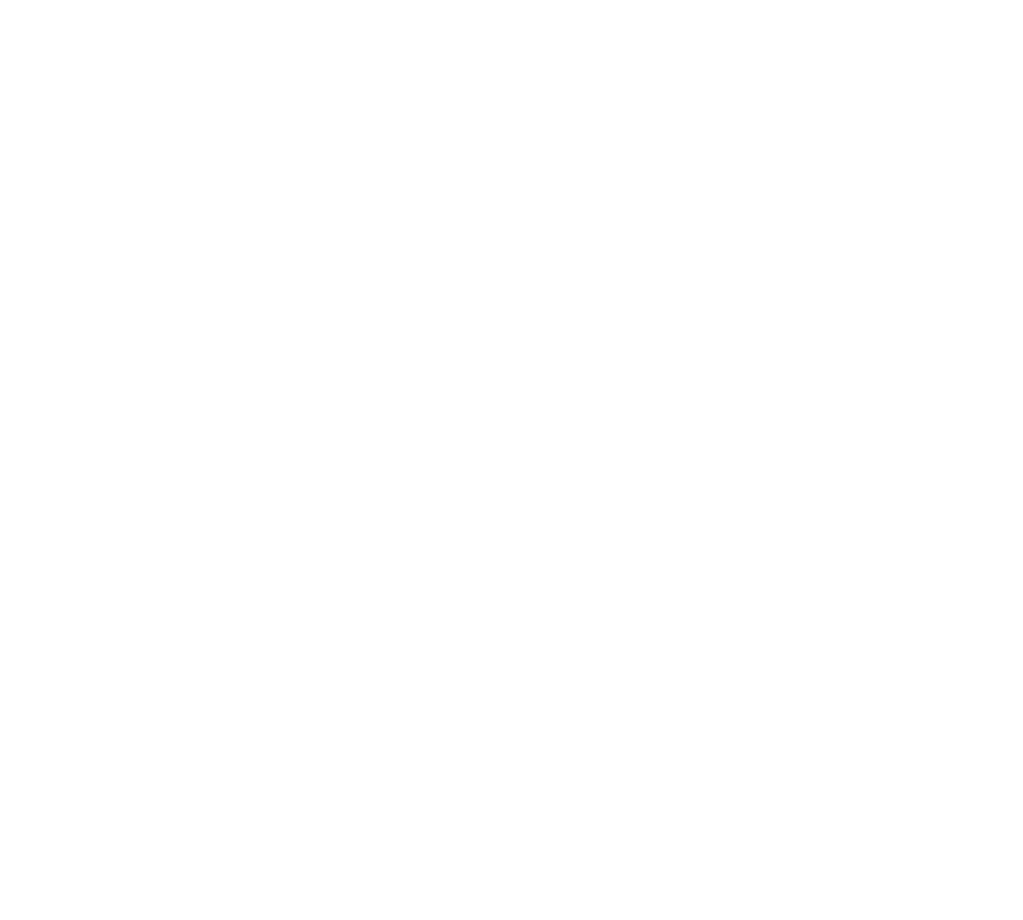
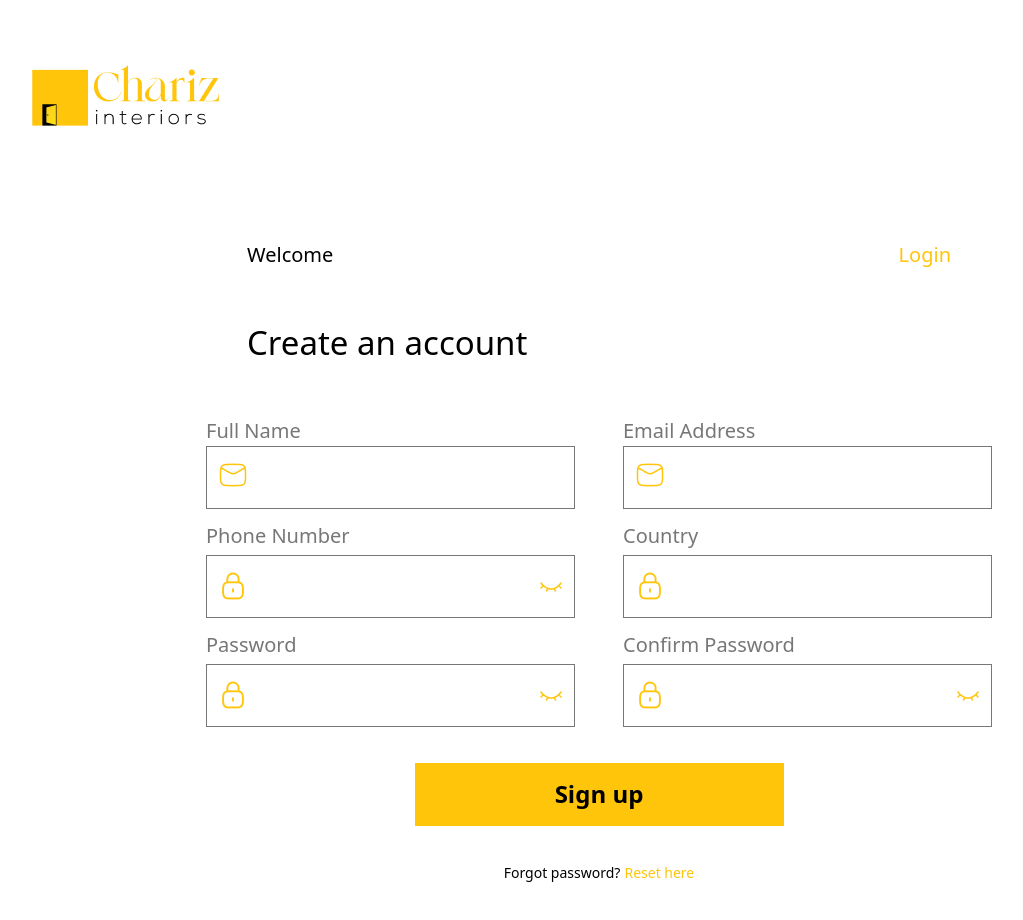
Before and after one commit to brsekani/Charix-interiors, a React (Vite) app: page /signup in a window 1280 px wide. Before the commit this address had no page. Shown: the top 920 px of the page, without its empty margins (41-1064 px from the left). Before the commit the page ends 800 px from the top, so only its background shows below. Built offline with nearby package versions, Linux system fonts and the light colour scheme.

Commit message:
Done with sign up page

```diff
--- a/src/App.jsx
+++ b/src/App.jsx
@@ -12,7 +12,7 @@
     <BrowserRouter>
       <Routes>
         <Route path="login" element={<Login />} />
-        <Route path="login/signup" element={<Signup />} />
+        <Route path="signup" element={<Signup />} />
         <Route element={<AppLayout />}>
           <Route index element={<Navigate replace to="home" />} />
           <Route path="home" element={<Homepage />} />
--- a/src/Pages/Login.jsx
+++ b/src/Pages/Login.jsx
@@ -33,7 +33,7 @@
           </div>
           <div className="flex lg:mt-44 lg:gap-32 gap-14">
             <p className="text-[20px] cursor-default">Welcome back</p>
-            <NavLink to="signup">
+            <NavLink to="/signup">
               <p className="text-[20px] text-[#FFC50A] cursor-pointer">
                 Sign up here
               </p>
--- a/src/Pages/Signup.jsx
+++ b/src/Pages/Signup.jsx
@@ -1,57 +1,178 @@
-import backgroundImage from "/public/The Simple Serenity of Soft Minimalism 1.png";
+import { useState } from "react";
+
+import { IoEyeSharp } from "react-icons/io5";
+
 import logoImg from "../../public/Chariz Interiors 1.png";
 import mailIcon from "/public/mail-01.png";
 import lockIcon from "/public/square-lock-02.png";
+import eyeBrown from "/public/view-off.png";
+import { NavLink } from "react-router-dom";
 
 function Signup() {
+  const [showPasswordPhoneNumber, setShowPasswordPhoneNumber] = useState(false);
+  const [showPasswordPassword, setShowPasswordPassword] = useState(false);
+  const [showPasswordConfirmPassword, setShowPasswordConfirmPassword] =
+    useState(false);
+
+  const toggleShowPhoneNumber = () => {
+    setShowPasswordPhoneNumber((showPassword) => !showPassword);
+  };
+
+  const toggleShowPassword = () => {
+    setShowPasswordPassword((showPassword) => !showPassword);
+  };
+
+  const toggleShowConfirmPassword = () => {
+    setShowPasswordConfirmPassword((showPassword) => !showPassword);
+  };
   return (
     <div className="flex items-center justify-center">
-      <div className="lg:max-w-[1512px] flex items-center justify-center">
-        <div className="relative flex">
+      <div className="max-w-[1512px] w-full mx-auto">
+        <div className="relative flex flex-col items-center px-8 md:px-12 lg:px-16 py-12 md:py-16 lg:py-20">
           <img
-            className="max-w-[1512px] w-full max-h-[1012px] h-full"
-            src={backgroundImage}
+            className="absolute left-4 md:left-14 top-4 md:top-5"
+            src={logoImg}
             alt=""
           />
-          <div className="absolute flex flex-col items-center max-w-[1512px] w-full max-h-[1012px] h-full bg-[#FFFFFF] opacity-[82%] inset-0  px-[27rem]">
-            <img className="absolute left-14 top-5" src={logoImg} alt="" />
-            <div className="flex items-center justify-between w-full mt-52">
-              <h6>Welcome</h6>
-              <p>Login</p>
+          <div className="flex flex-col items-center w-full xl:px-56 2xl:px-72 lg:px-48 md:px-32">
+            <div className="flex items-center justify-between w-full mt-40">
+              <h6 className="text-[20px]">Welcome</h6>
+              <NavLink to="/login">
+                <p className="text-[20px] text-[#FFC50A]">Login</p>
+              </NavLink>
             </div>
-            <h1>Create an account</h1>
-            <form className="flex items-center gap-6">
-              <div>
-                <label>Full Name</label>
-                <div className="relative max-w-[369px] w-full h-[63px] ">
+            <h1 className="text-[33px] mt-4 md:mt-8 lg:mt-12 flex items-center justify-start w-full">
+              Create an account
+            </h1>
+            <form className="flex flex-col items-center gap-4 w-full max-w-md md:max-w-lg lg:max-w-xl mt-4 md:mt-8 lg:mt-12">
+              <div className="flex flex-col items-center justify-center gap-4 md:flex-row lg:flex-row md:gap-8 lg:gap-12">
+                <div className="flex flex-col items-center gap-3">
+                  <div className="relative">
+                    <label
+                      htmlFor="fullName"
+                      className="text-[20px] text-[#777777]"
+                    >
+                      Full Name
+                    </label>
+                    <div className="flex items-center">
                       <input
-                    className="max-w-[369px] w-full h-[63px] px-12 pb-1 border border-[#777777]"
+                        id="fullName"
+                        className="max-w-[369px] lg:w-[369px] w-full h-[63px] px-12 pb-1 border border-[#777777]"
                         type="text"
                       />
                       <img
-                    className="absolute top-4 left-3"
+                        className="absolute top-11 left-3"
                         src={mailIcon}
                         alt=""
                       />
                     </div>
-                <label>Phone Number</label>
-                <div className="relative max-w-[369px] w-full h-[63px] ">
+                  </div>
+
+                  <div className="relative">
+                    <label
+                      htmlFor="phoneNumber"
+                      className="text-[20px] text-[#777777]"
+                    >
+                      Phone Number
+                    </label>
+                    <div className="relative max-w-[369px] w-full h-[63px] mt-1 ">
                       <input
-                    className="max-w-[369px] w-full h-[63px] px-12 pb-1 border border-[#777777]"
-                    type="text"
+                        id="phoneNumber"
+                        className="max-w-[369px] lg:w-[369px] w-full h-[63px] px-12 pb-1 border border-[#777777]"
+                        type={showPasswordPhoneNumber ? "text" : "password"}
                       />
+
                       <img
                         className="absolute top-4 left-3"
                         src={lockIcon}
                         alt=""
                       />
+                      {showPasswordPhoneNumber ? (
+                        <IoEyeSharp
+                          color="#FFC50A"
+                          onClick={toggleShowPhoneNumber}
+                          size={25}
+                          className="absolute top-5 right-3  cursor-pointer"
+                        />
+                      ) : (
+                        <img
+                          onClick={toggleShowPhoneNumber}
+                          className="absolute top-5 right-3 cursor-pointer"
+                          src={eyeBrown}
+                          alt=""
+                        />
+                      )}
                     </div>
-                <label>Password</label>
-                <div className="relative max-w-[369px] w-full h-[63px] ">
+                  </div>
+
+                  <div className="relative">
+                    <label className="text-[20px] text-[#777777]">
+                      Password
+                    </label>
+                    <div className="relative max-w-[369px] w-full h-[63px] mt-1 ">
                       <input
-                    className="max-w-[369px] w-full h-[63px] px-12 pb-1 border border-[#777777]"
+                        className="max-w-[369px] lg:w-[369px] w-full h-[63px] px-12 pb-1 border border-[#777777]"
+                        type={showPasswordPassword ? "text" : "password"}
+                      />
+
+                      <img
+                        className="absolute top-4 left-3"
+                        src={lockIcon}
+                        alt=""
+                      />
+                      {showPasswordPassword ? (
+                        <IoEyeSharp
+                          color="#FFC50A"
+                          onClick={toggleShowPassword}
+                          size={25}
+                          className="absolute top-5 right-3  cursor-pointer"
+                        />
+                      ) : (
+                        <img
+                          onClick={toggleShowPassword}
+                          className="absolute top-5 right-3 cursor-pointer"
+                          src={eyeBrown}
+                          alt=""
+                        />
+                      )}
+                    </div>
+                  </div>
+                </div>
+                <div className="flex flex-col items-center gap-3">
+                  <div className="relative">
+                    <label
+                      htmlFor="email"
+                      className="text-[20px] text-[#777777]"
+                    >
+                      Email Address
+                    </label>
+                    <div className="flex items-center">
+                      <input
+                        id="email"
+                        className="max-w-[369px] lg:w-[369px] w-full h-[63px] px-12 pb-1 border border-[#777777]"
                         type="text"
                       />
+                      <img
+                        className="absolute top-11 left-3"
+                        src={mailIcon}
+                        alt=""
+                      />
+                    </div>
+                  </div>
+
+                  <div className="relative">
+                    <label
+                      htmlFor="email"
+                      className="text-[20px] text-[#777777]"
+                    >
+                      Country
+                    </label>
+                    <div className="relative max-w-[369px] w-full h-[63px] mt-1 ">
+                      <input
+                        className="max-w-[369px] lg:w-[369px] w-full h-[63px] px-12 pb-1 border border-[#777777]"
+                        type="password"
+                      />
+
                       <img
                         className="absolute top-4 left-3"
                         src={lockIcon}
@@ -59,43 +180,50 @@
                       />
                     </div>
                   </div>
-              <div>
-                <label>Email Address</label>
-                <div className="relative max-w-[369px] w-full h-[63px] ">
+
+                  <div className="relative">
+                    <label
+                      htmlFor="email"
+                      className="text-[20px] text-[#777777]"
+                    >
+                      Confirm Password
+                    </label>
+                    <div className="relative max-w-[369px] w-full h-[63px] mt-1 ">
                       <input
-                    className="max-w-[369px] w-full h-[63px] px-12 pb-1 border border-[#777777]"
-                    type="text"
+                        className="max-w-[369px] lg:w-[369px] w-full h-[63px] px-12 pb-1 border border-[#777777]"
+                        type={showPasswordConfirmPassword ? "text" : "password"}
                       />
-                  <img
-                    className="absolute top-4 left-3"
-                    src={mailIcon}
-                    alt=""
-                  />
-                </div>
-                <label>Country</label>
-                <div className="relative max-w-[369px] w-full h-[63px] ">
-                  <input
-                    className="max-w-[369px] w-full h-[63px] px-12 pb-1 border border-[#777777]"
-                    type="text"
-                  />
+
                       <img
                         className="absolute top-4 left-3"
                         src={lockIcon}
                         alt=""
                       />
-                </div>
-                <label>Confirm Password</label>
-                <div className="relative max-w-[369px] w-full h-[63px] ">
-                  <input
-                    className="max-w-[369px] w-full h-[63px] px-12 pb-1 border border-[#777777]"
-                    type="text"
+                      {showPasswordConfirmPassword ? (
+                        <IoEyeSharp
+                          color="#FFC50A"
+                          onClick={toggleShowConfirmPassword}
+                          size={25}
+                          className="absolute top-5 right-3  cursor-pointer"
                         />
+                      ) : (
                         <img
-                    className="absolute top-4 left-3"
-                    src={lockIcon}
+                          onClick={toggleShowConfirmPassword}
+                          className="absolute top-5 right-3 cursor-pointer"
+                          src={eyeBrown}
                           alt=""
                         />
+                      )}
                     </div>
+                  </div>
+                </div>
+              </div>
+              <button className="max-w-[369px] w-full h-[63px] bg-[#FFC50A] mt-5 text-[24px] font-bold">
+                Sign up
+              </button>
+              <div className="flex items-center justify-center text-center mt-5 gap-1">
+                <p className="text-[14px]">Forgot password?</p>
+                <p className="text-[14px] text-[#FFC50A]">Reset here</p>
               </div>
             </form>
           </div>
```
Lines whose indentation alone changed are shown as unchanged.
